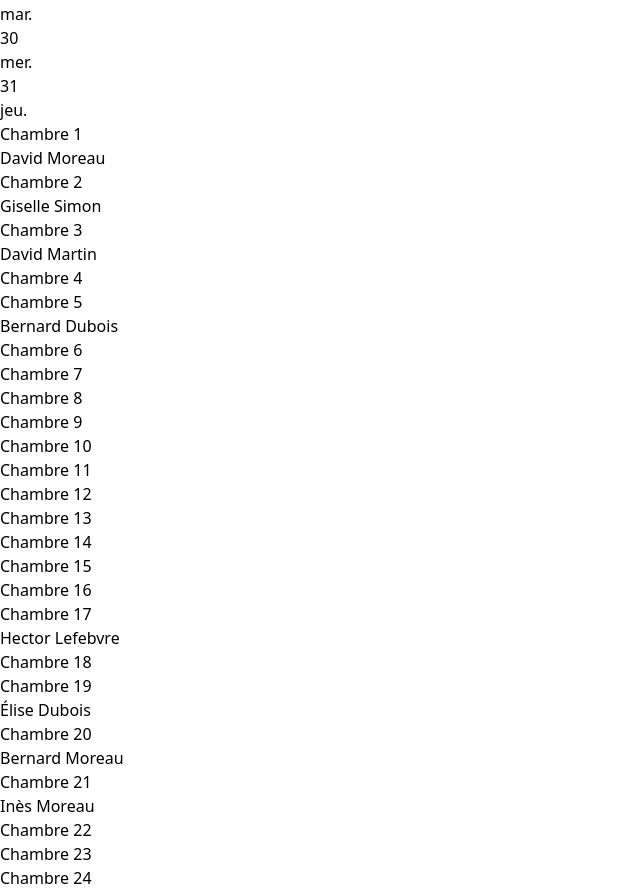
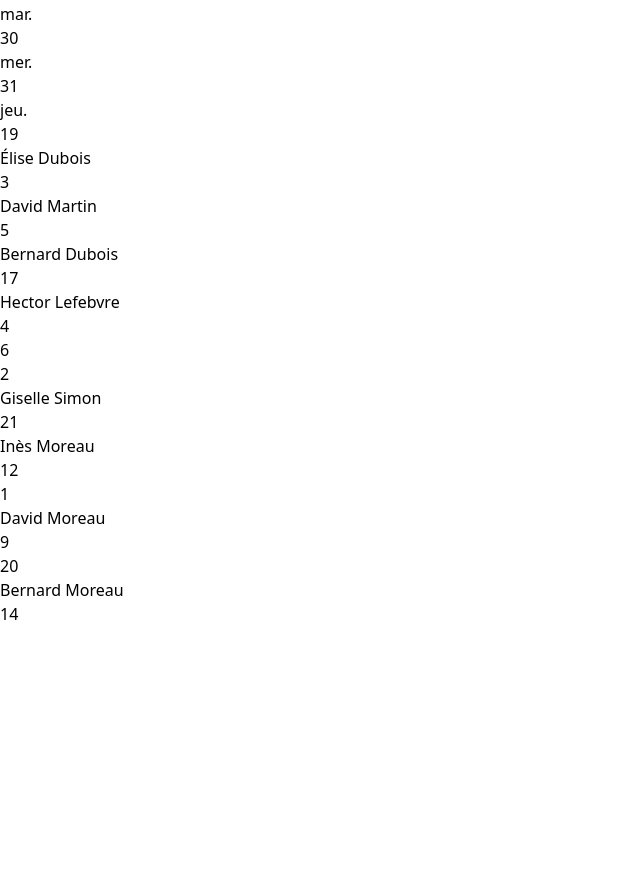
Before and after one commit to jthmssse/saisonnales-app-v2, a React (Vite) app: page / in a window 1280 px wide. Shown: the part 2300-3190 px from the top of the page, without its empty margins (0-640 px from the left). After the commit the page ends 2926 px from the top, so only its background shows below. Built offline with nearby package versions, Linux system fonts and the light colour scheme.

Commit message:
feat: planning dynamique avec ajout de réservation

```diff
--- a/App.tsx
+++ b/App.tsx
@@ -39,6 +39,25 @@ const App: React.FC = () => {
       setNewReservationModalOpen(false);
   }, [residents]);
 
+  // Génère la structure attendue par PlanningCalendar à partir des residents
+  const planningData = React.useMemo(() => {
+    // Regroupe les résidents par chambre
+    const rooms = new Map<string, { roomName: string, stays: any[] }>();
+    residents.forEach(resident => {
+      if (!resident.room) return;
+      if (!rooms.has(resident.room)) {
+        rooms.set(resident.room, { roomName: resident.room, stays: [] });
+      }
+      rooms.get(resident.room)!.stays.push({
+        id: resident.id,
+        residentId: resident.id,
+        start: resident.arrival,
+        end: resident.departure,
+      });
+    });
+    return Array.from(rooms.values());
+  }, [residents]);
+
   const renderContent = () => {
     switch (activeTab) {
       case 'communications':
@@ -47,7 +66,7 @@ const App: React.FC = () => {
         return <ResidentsView onSelectResident={setSelectedResident} residents={residents} />;
       case 'dashboard':
       default:
-        return <Dashboard onSelectResident={handleSelectResidentById} residents={residents} />;
+        return <Dashboard onSelectResident={handleSelectResidentById} residents={residents} planningData={planningData} />;
     }
   };
 
--- a/components/Dashboard.tsx
+++ b/components/Dashboard.tsx
@@ -9,11 +9,12 @@ import OccupancyCard from './OccupancyCard.tsx';
 interface DashboardProps {
     onSelectResident: (residentId: number) => void;
     residents: Resident[];
+    planningData: any[]; // adapte le type si tu veux
 }
 
 const PRESTATAIRES_EMAIL = "prestataires@example.com";
 
-export default function Dashboard({ onSelectResident, residents }: DashboardProps) {
+export default function Dashboard({ onSelectResident, residents, planningData }: DashboardProps) {
   return (
     <div className="space-y-6">
       <div className="grid grid-cols-1 md:grid-cols-2 xl:grid-cols-4 gap-6">
@@ -48,7 +49,7 @@ export default function Dashboard({ onSelectResident, residents }: DashboardProp
         </div>
       </div>
 
-      <PlanningCalendar planningData={PLANNING_DATA} onSelectResident={onSelectResident} residents={residents} />
+      <PlanningCalendar planningData={planningData} onSelectResident={onSelectResident} residents={residents} />
     </div>
   );
 }
```
